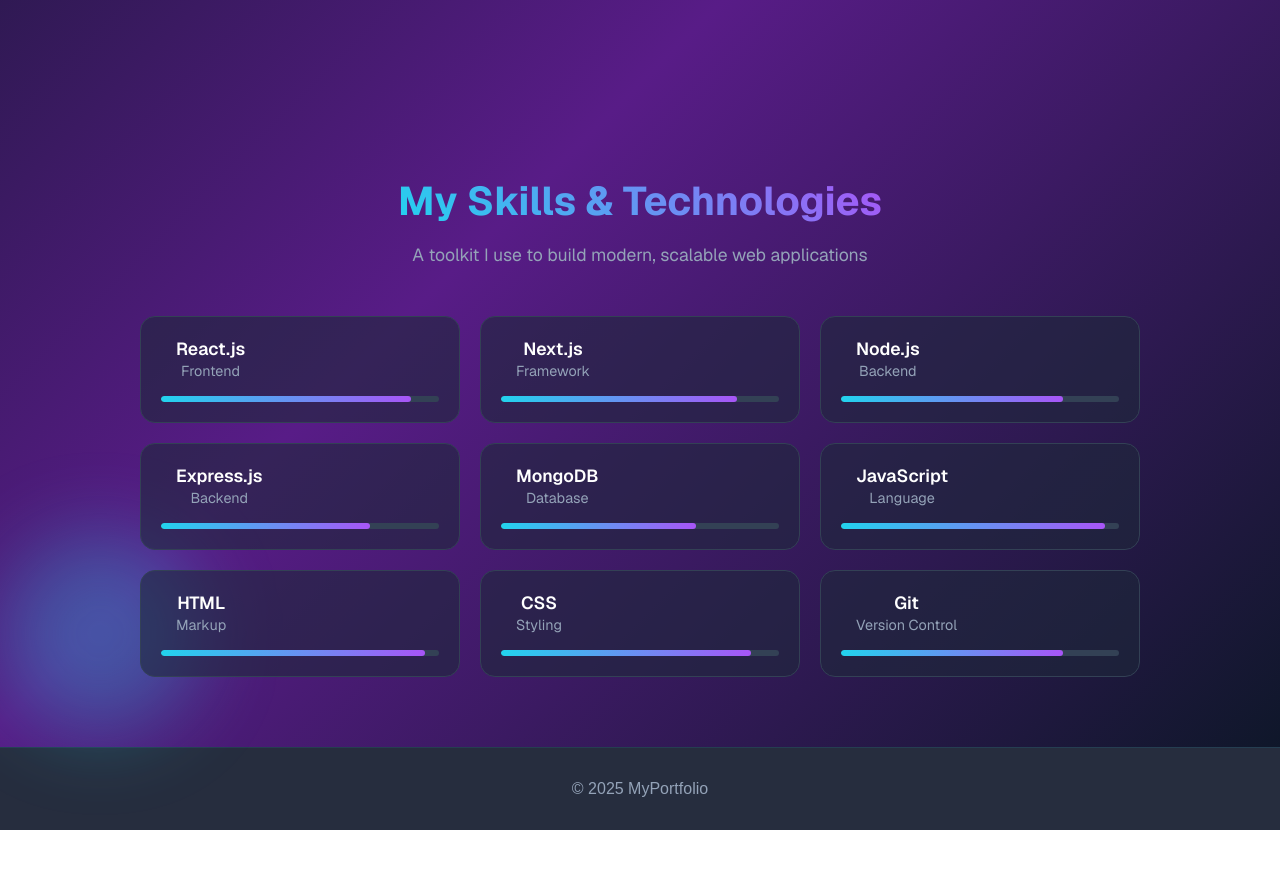
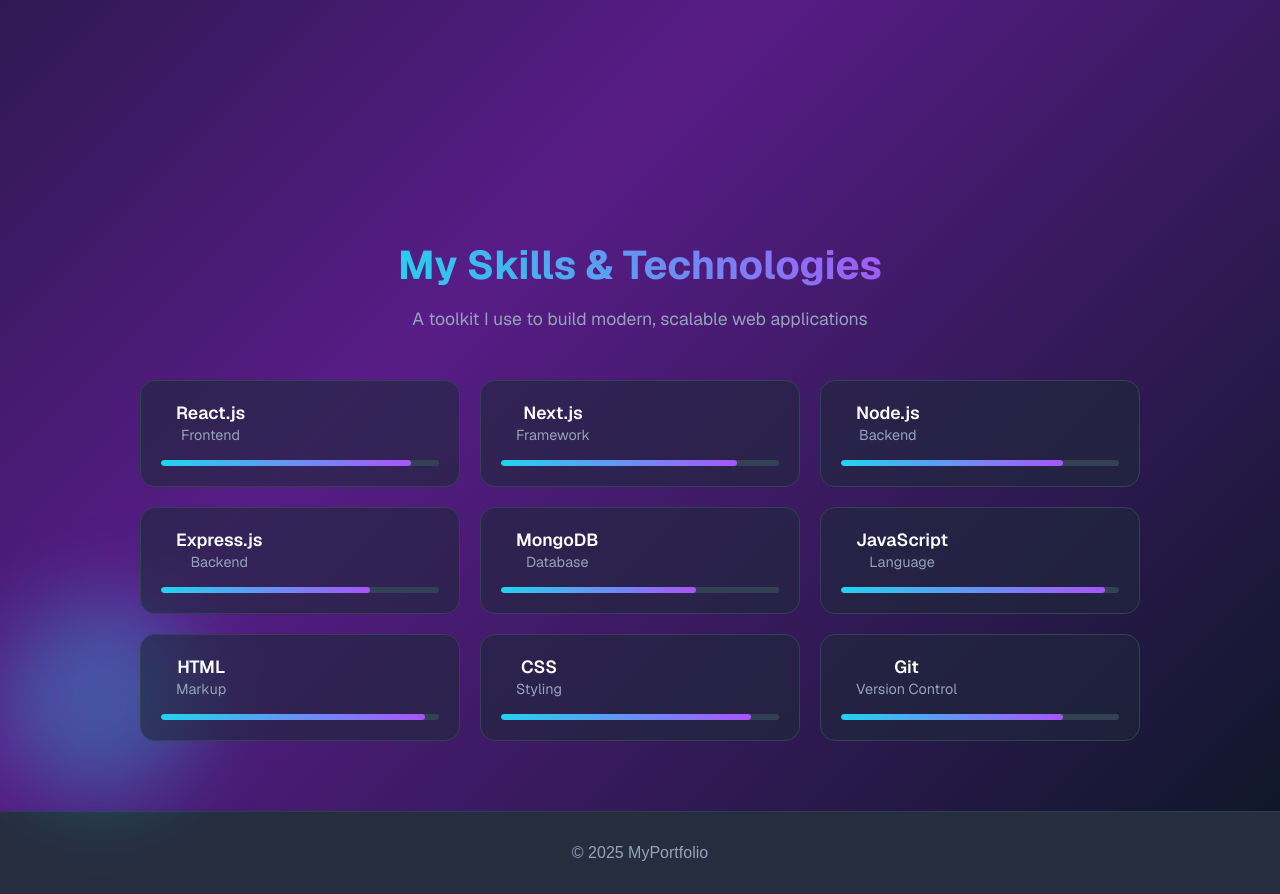
Before and after one commit to devnewcode/portfolio-app, a Next.js app: page / in a window 1280 px wide. Shown: the part 560-1454 px from the top of the page. Before the commit the page ends 1390 px from the top, so only its background shows below. Built offline with nearby package versions, Linux system fonts and the light colour scheme.

Commit message:
projectdetailspageupdated2

```diff
--- a/src/app/page.module.css
+++ b/src/app/page.module.css
@@ -212,7 +212,7 @@
 
 /* Skills Section */
 .skillsSection {
-  margin-top: -5rem;
+  margin-top: -1rem;
   padding: 20px 20px;
   position: relative;
   z-index: 1;
```
